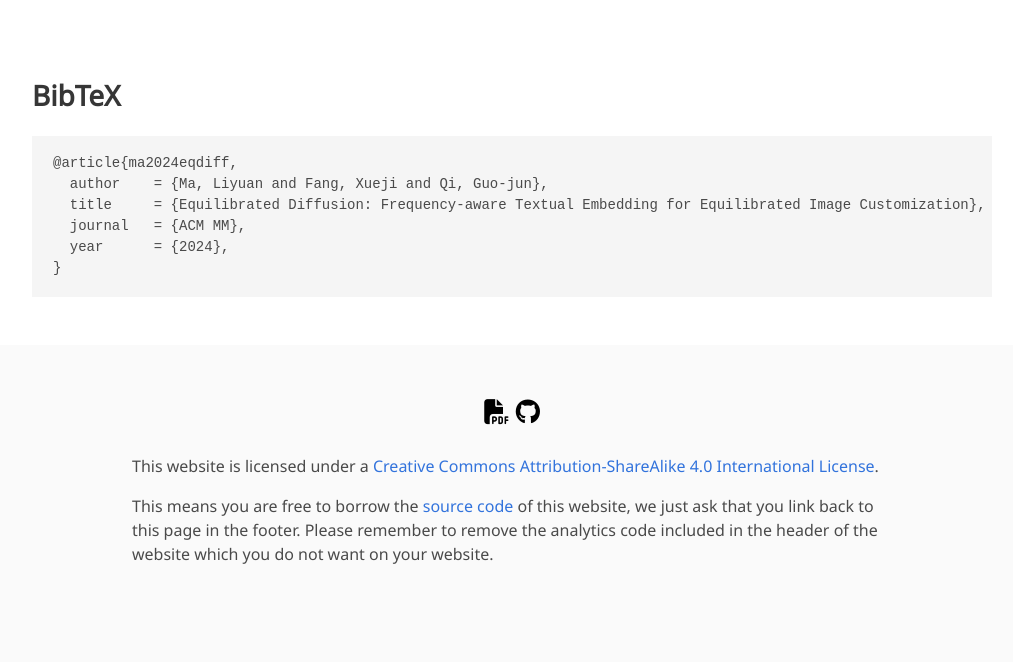
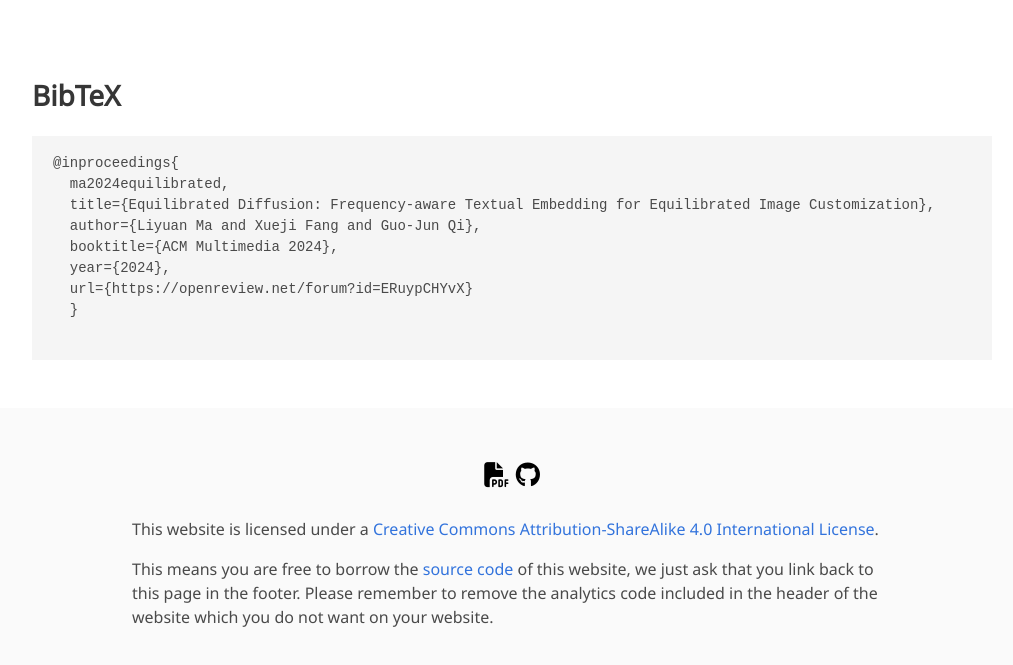
Before and after one commit to MAPLE-AIGC/MAPLE-AIGC.github.io, a plain HTML site: page EqDiff/index.html in a window 1280 px wide. Shown: the part 2365-3030 px from the top of the page, without its empty margins (128-1141 px from the left). Drawn offline with nearby package versions, Linux system fonts and the light colour scheme; some icons are missing; a web font is replaced by a local one.

Commit message:
Update bibtex

```diff
--- a/EqDiff/index.html
+++ b/EqDiff/index.html
@@ -293,12 +293,15 @@
 <section class="section" id="BibTeX">
   <div class="container is-max-desktop content">
     <h2 class="title">BibTeX</h2>
-    <pre><code>@article{ma2024eqdiff,
-  author    = {Ma, Liyuan and Fang, Xueji and Qi, Guo-jun},
-  title     = {Equilibrated Diffusion: Frequency-aware Textual Embedding for Equilibrated Image Customization},
-  journal   = {ACM MM},
-  year      = {2024},
-}</code></pre>
+    <pre><code>@inproceedings{
+  ma2024equilibrated,
+  title={Equilibrated Diffusion: Frequency-aware Textual Embedding for Equilibrated Image Customization},
+  author={Liyuan Ma and Xueji Fang and Guo-Jun Qi},
+  booktitle={ACM Multimedia 2024},
+  year={2024},
+  url={https://openreview.net/forum?id=ERuypCHYvX}
+  }
+    </code></pre>
   </div>
 </section>
 
```
